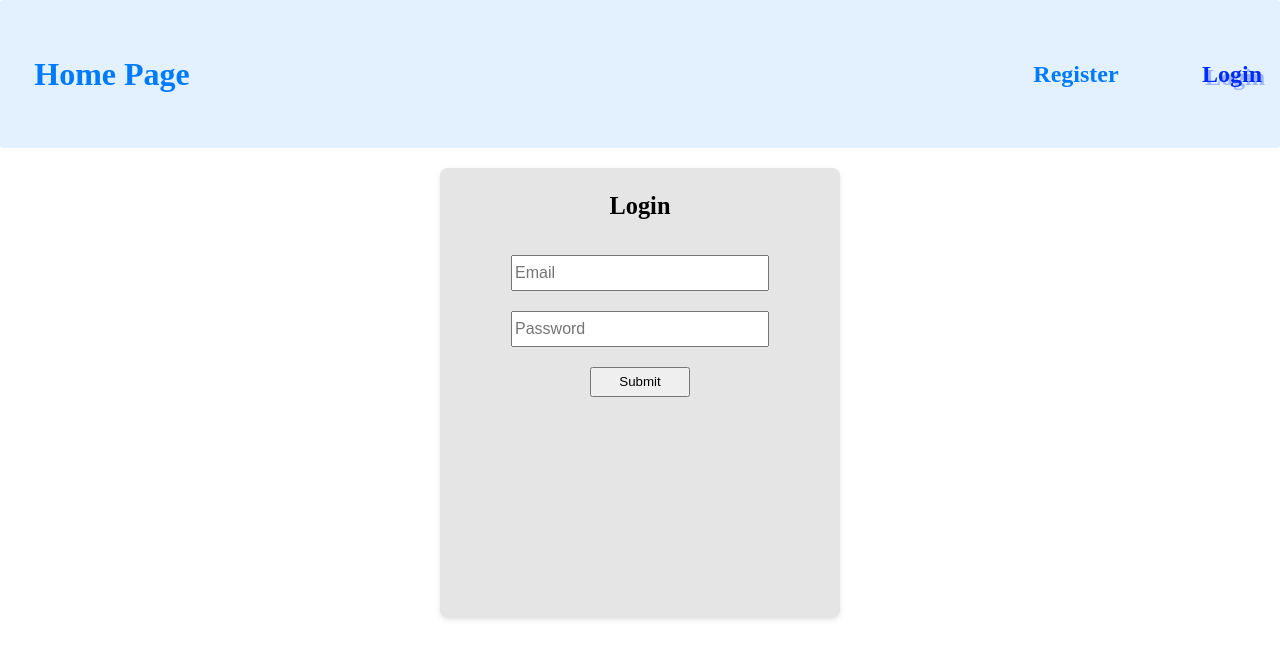
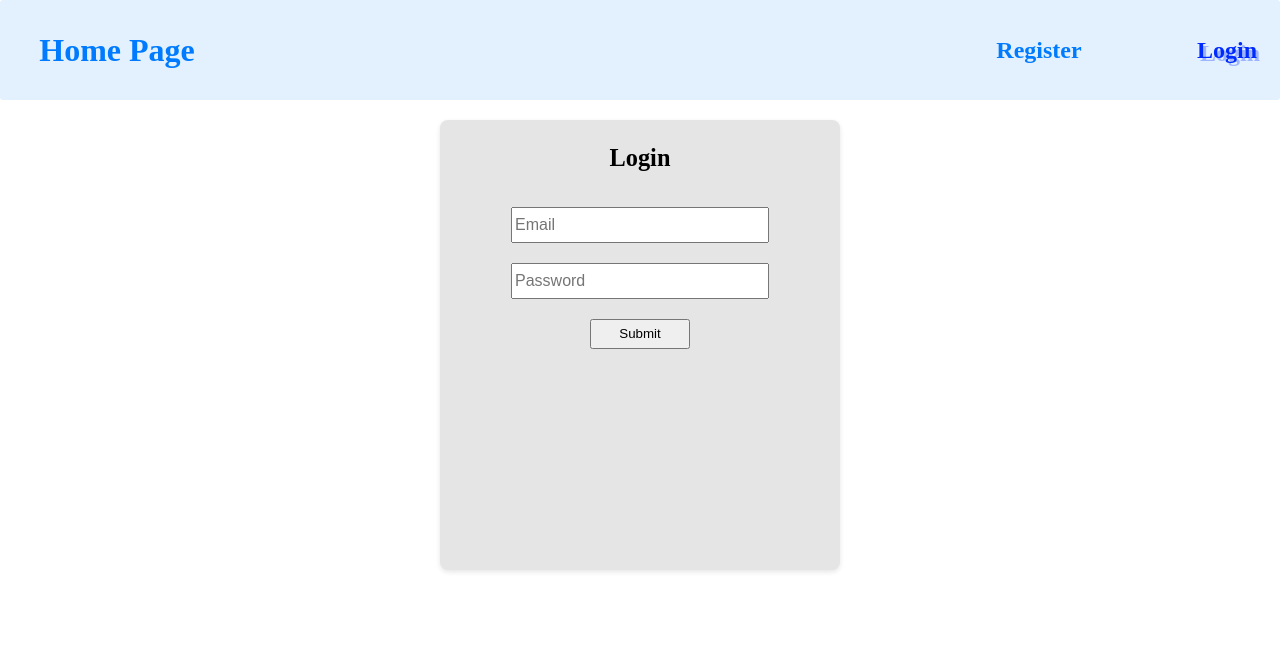
Before and after one commit to Shnior213/book_app, a React (Vite) app in the folder client/: page /login in a window 1280 px wide. Shown: the top 658 px of the page. Built offline with nearby package versions, Linux system fonts and the light colour scheme; no server answers.

Commit message:
add style to buttons and links

```diff
--- a/client/src/api/index.ts
+++ b/client/src/api/index.ts
@@ -146,7 +146,6 @@ export const getUserById = async (id: number) /* : Promise<AuthResponse> */ => {
 export const markBookAsRead = async (
   bookId: number,
 ) /* : Promise<AuthResponse> */ => {
-  // const userId = localStorage.getItem("userId")
   const res = await api.post(`/users/read-book/${bookId}`);
 
   return res.data;
--- a/client/src/components/NavBar.tsx
+++ b/client/src/components/NavBar.tsx
@@ -1,7 +1,8 @@
 import styled from "styled-components";
 import { StyledNavLink } from "../styles/StyledNavLink";
 import { useUserContext } from "../context/UseUserContext";
-import { Button } from "../styles/Button";
+import { logout } from "../api";
+import { useNavigate } from "react-router-dom";
 
 const Header = styled.header`
   /* width: 100%; */
@@ -9,12 +10,9 @@ const Header = styled.header`
   display: flex;
   justify-content: space-between;
   align-items: center;
-  padding: 15px;
-  background-color: hsl(
-    206.66666666666669,
-    87.09677419354843%,
-    93.92156862745098%
-  );
+  padding: 0 20px;
+  height: 100px;
+  background-color: hsl(206.6, 87%, 93.9%);
   border-radius: 3px;
   position: sticky;
   top: 0;
@@ -29,21 +27,49 @@ const Li = styled.li`
 
 const Ul = styled.ul`
   display: flex;
-  justify-content: center;
-  gap: 1rem;
+  align-items: center;
+  gap: 3rem;
+  margin: 0;
+  padding: 0;
+  list-style: none;
 `;
 
 const H1 = styled.h1`
   /* font-size: 1.5rem; */
-  height: 50px; /* אותו גובה */
+  height: 50px;
   display: flex;
   align-items: center;
   margin: 0;
 `;
 
+const LogoutButton = styled.button`
+  height: 40px;
+  width: 100px;
+  cursor: pointer;
+  margin: 0;
+  color: hsl(211, 100%, 50%);
+  font-size: 1.5rem;
+  font-weight: bold;
+  background-color: transparent;
+  border: none;
+  border-radius: 8px;
+
+  &:hover {
+    color: black;
+  }
+`;
+
 const NavBar = () => {
-  const { user } = useUserContext();
+  const { user, setUser } = useUserContext();
   // console.log(user);
+  const nav = useNavigate();
+
+  const handleLogout = async () => {
+    await logout();
+    console.log("user logout", user);
+    setUser(undefined);
+    nav("/");
+  };
 
   return (
     <Header>
@@ -57,7 +83,7 @@ const NavBar = () => {
             <StyledNavLink to={"/mybooks"}>Books I Read</StyledNavLink>
           </Li>
           <Li>
-            <Button>Logout</Button>
+            <LogoutButton onClick={handleLogout}>Logout</LogoutButton>
           </Li>
         </Ul>
       ) : (
--- a/client/src/pages/BookPage.tsx
+++ b/client/src/pages/BookPage.tsx
@@ -1,4 +1,4 @@
-import { useLocation } from "react-router-dom";
+import { useLocation, useNavigate } from "react-router-dom";
 import { markBookAsRead, type ReviewResponse } from "../api";
 import styled from "styled-components";
 import { StyledNavLink } from "../styles/StyledNavLink";
@@ -22,17 +22,20 @@ const StyledDiv = styled.div`
 const BookPage = () => {
   const location = useLocation();
   const { book, avgRating } = location.state;
+  const nav = useNavigate();
 
   if (!book) return <div>book not found</div>;
 
-  const handleReadClick = async() => {
+  const handleReadClick = async () => {
     try {
-      const updatedUser = await markBookAsRead(book.id)
+      const updatedUser = await markBookAsRead(book.id);
       console.log("updated user data", updatedUser);
     } catch (err) {
-      console.error(err)
+      console.error(err);
+    } finally {
+      nav("/");
     }
-  }
+  };
 
   return (
     <StyledDiv>
@@ -42,12 +45,14 @@ const BookPage = () => {
         style={{ width: "250px", height: "350px", borderRadius: "8px" }}
       />
       <h2> {book.title}</h2>
-      <StarRate ratingValue={avgRating}/>
+      <StarRate ratingValue={avgRating} />
       {book.reviews &&
         book.reviews.map((review: ReviewResponse) => (
           <div key={review.id}>{review.content}</div>
         ))}
-      <StyledNavLink to={'/addreview'} state={book.id}>Add Review</StyledNavLink>
+      <StyledNavLink to={"/addreview"} state={book.id}>
+        Add Review
+      </StyledNavLink>
       <Button onClick={handleReadClick}>Add to Read List</Button>
     </StyledDiv>
   );
--- a/client/src/pages/HomePage.tsx
+++ b/client/src/pages/HomePage.tsx
@@ -25,18 +25,24 @@ function HomePage() {
 
   return (
     <div>
-      <StyledNavLink to={"/addbook"} style={{ width: "170px", backgroundColor: "hsl(0, 1%, 95%)" }}>
+      <StyledNavLink
+        to={"/addbook"}
+        style={{
+          width: "170px",
+          backgroundColor: "hsl(0, 1%, 95%)",
+          margin: "20px",
+          fontSize: "1.5rem",
+        }}
+      >
         Add New Book
       </StyledNavLink>
       <ContainerGrid>
-      {Array.isArray(books) ? (
-        books?.map((book) => (
-          <BookCard book={book} key={book.id}/>
-        ))
-      )
-       : (
-        <p>Loading books or no books found</p>
-      )}</ContainerGrid>
+        {Array.isArray(books) ? (
+          books?.map((book) => <BookCard book={book} key={book.id} />)
+        ) : (
+          <p>Loading books or no books found</p>
+        )}
+      </ContainerGrid>
     </div>
   );
 }
```
Also changed, not shown: client/src/styles/Button.ts (line endings or trailing spaces), 1 other file (tests, documents, lock files or other folders).
